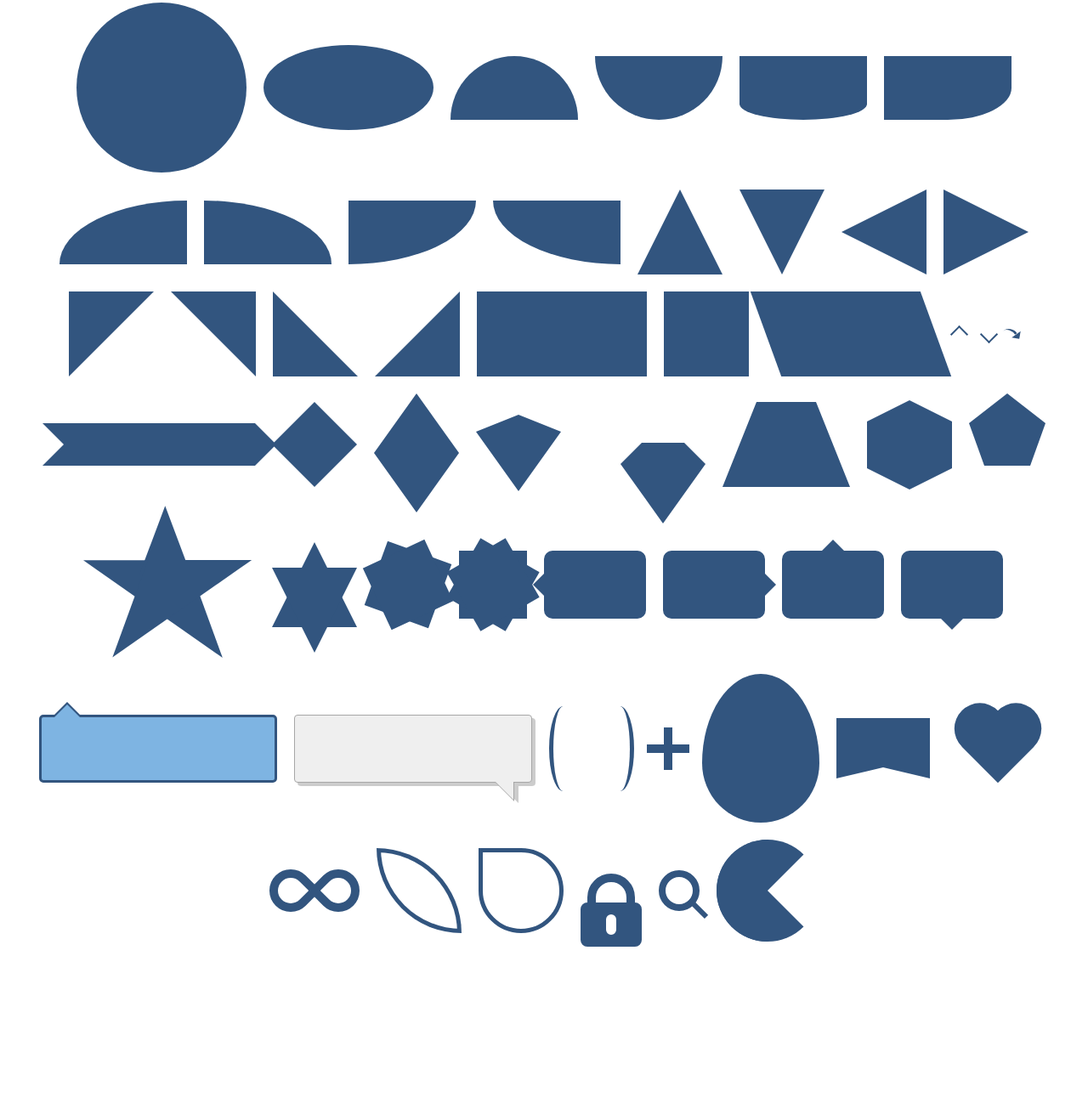
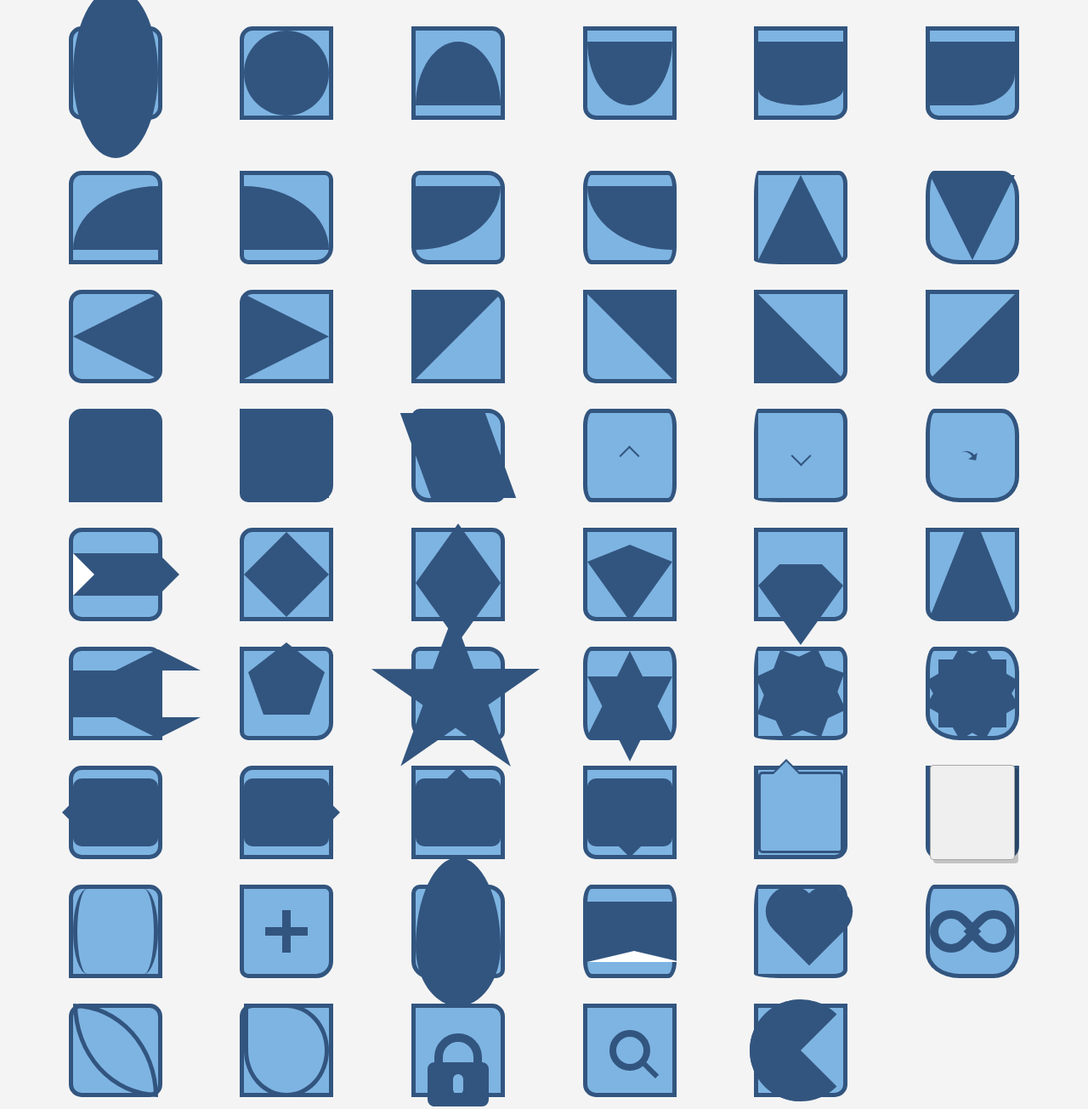
Before and after one commit to KRAKENN8/HTML-CSS, a plain HTML site: page CSS Borders Shapes/index.html in a window 1280 px wide. Shown: the part 93-1398 px from the top of the page at 85% size. Before the commit the page ends 1221 px from the top, so only its background shows below. Drawn offline with nearby package versions, Linux system fonts and the light colour scheme.

Commit message:
Add files via upload

```diff
--- a/CSS Borders Shapes/index.html
+++ b/CSS Borders Shapes/index.html
@@ -5,121 +5,67 @@
     <meta name="viewport" content="width=device-width, initial-scale=1.0">
     <title>Shapes Collection</title>
     <link rel="stylesheet" href="styles.css">
-
-    <!-- Bootstrap 5 -->
-    <link href="https://cdn.jsdelivr.net/npm/bootstrap@5.3.3/dist/css/bootstrap.min.css" rel="stylesheet">
-
 </head>
 <body>
     <h1>Shapes Collection</h1>
 
-    <!-- Круг -->
-    <div class="circle"></div>
-
-    <!-- Эллипс -->
-    <div class="ellipse"></div>
-
-    <!-- Полуэллипсы -->
-    <div class="half-ellipse1"></div>
-    <div class="half-ellipse2"></div>
-    <div class="half-ellipse3"></div>
-    <div class="half-ellipse4"></div>
-
-    <!-- Четверть эллипсы -->
-    <div class="quarter-ellipse1"></div>
-    <div class="quarter-ellipse2"></div>
-    <div class="quarter-ellipse3"></div>
-    <div class="quarter-ellipse4"></div>
-
-    <!-- Треугольники -->
-    <div class="triangle-up"></div>
-    <div class="triangle-down"></div>
-    <div class="triangle-left"></div>
-    <div class="triangle-right"></div>
-    <div class="triangle-top-left"></div>
-    <div class="triangle-top-right"></div>
-    <div class="triangle-bottom-left"></div>
-    <div class="triangle-bottom-right"></div>
-
-    <div class="rectangle"></div>
-
-    <!-- Квадрат -->
-    <div class="square"></div>
-
-    <!-- Параллелограмм -->
-    <div class="parallelogram"></div>
-
-
-    <!-- Стрелки -->
-    <div class="arrow arrow-up"></div>
-    <div class="arrow arrow-down"></div>
-
-    <!-- Изогнутая стрелка -->
-    <div class="arrow-curved"></div>
-
-    <!-- Стрелка-поле -->
-    <div class="arrow-pointer"></div>
-
-    <!-- Ромб -->
-    <div class="diamond1"></div>
-    <div class="diamond2"></div>
-    <div class="diamond3"></div>
-    <div class="diamond4"></div>
-
-    <!-- Трапеция -->
-    <div class="trapezoid"></div>
-
-    <!-- Шестиугольник -->
-    <div class="hexagon"></div>
-
-    <!-- Пятиугольник -->
-    <div class="pentagon"></div>
-
-    <!-- Звезды -->
-    <div class="star-five"></div>
-    <div class="star-six"></div>
-    <div class="star-eight"></div>
-    <div class="star-twelve"></div>
-
-    <!-- Облака -->
-    <div class="bubble bubble1"></div>
-    <div class="bubble bubble2"></div>
-    <div class="bubble bubble3"></div>
-    <div class="bubble bubble4"></div>
-    <div class="bubble bubble5"></div>
-    <div class="bubble bubble6">
-        <div class="bubble6-arrow"></div>
+    <div class="shape-container">
+        <div class="container">
+            <div class="shape shape1"><div class="circle"></div></div>
+            <div class="shape shape2"><div class="ellipse"></div></div>
+            <div class="shape shape3"><div class="half-ellipse1"></div></div>
+            <div class="shape shape4"><div class="half-ellipse2"></div></div>
+            <div class="shape shape5"><div class="half-ellipse3"></div></div>
+            <div class="shape shape6"><div class="half-ellipse4"></div></div>
+        </div>
+        <div class="container">
+        <div class="shape shape7"><div class="quarter-ellipse1"></div></div>
+        <div class="shape shape8"><div class="quarter-ellipse2"></div></div>
+        <div class="shape shape9"><div class="quarter-ellipse3"></div></div>
+        <div class="shape shape10"><div class="quarter-ellipse4"></div></div>
+        <div class="shape shape11"><div class="triangle-up"></div></div>
+        <div class="shape shape12"><div class="triangle-down"></div></div>
+        <div class="shape shape1"><div class="triangle-left"></div></div>
+        <div class="shape shape2"><div class="triangle-right"></div></div>
+        <div class="shape shape3"><div class="triangle-top-left"></div></div>
+        <div class="shape shape4"><div class="triangle-top-right"></div></div>
+        <div class="shape shape5"><div class="triangle-bottom-left"></div></div>
+        <div class="shape shape6"><div class="triangle-bottom-right"></div></div>
+        <div class="shape shape7"><div class="square"></div></div>
+        <div class="shape shape8"><div class="rectangle"></div></div>
+        <div class="shape shape9"><div class="parallelogram"></div></div>
+        <div class="shape shape10"><div class="arrow arrow-up"></div></div>
+        <div class="shape shape11"><div class="arrow arrow-down"></div></div>
+        <div class="shape shape12"><div class="arrow-curved"></div></div>
+        <div class="shape shape1"><div class="arrow-pointer"></div></div>
+        <div class="shape shape2"><div class="diamond1"></div></div>
+        <div class="shape shape3"><div class="diamond2"></div></div>
+        <div class="shape shape4"><div class="diamond3"></div></div>
+        <div class="shape shape5"><div class="diamond4"></div></div>
+        <div class="shape shape6"><div class="trapezoid"></div></div>
+        <div class="shape shape7"><div class="hexagon"></div></div>
+        <div class="shape shape8"><div class="pentagon"></div></div>
+        <div class="shape shape9"><div class="star-five"></div></div>
+        <div class="shape shape10"><div class="star-six"></div></div>
+        <div class="shape shape11"><div class="star-eight"></div></div>
+        <div class="shape shape12"><div class="star-twelve"></div></div>
+        <div class="shape shape1"><div class="bubble bubble1"></div></div>
+        <div class="shape shape2"><div class="bubble bubble2"></div></div>
+        <div class="shape shape3"><div class="bubble bubble3"></div></div>
+        <div class="shape shape4"><div class="bubble bubble4"></div></div>
+        <div class="shape shape5"><div class="bubble bubble5"></div></div>
+        <div class="shape shape6"><div class="bubble bubble6"></div></div>
+        <div class="shape shape7"><div class="brackets"></div></div>
+        <div class="shape shape8"><div class="cross"></div></div>
+        <div class="shape shape9"><div class="egg"></div></div>
+        <div class="shape shape10"><div class="flag"></div></div>
+        <div class="shape shape11"><div class="heart"></div></div>
+        <div class="shape shape12"><div class="infinity"></div></div>
+        <div class="shape shape1"><div class="leaf leaf1"></div></div>
+        <div class="shape shape2"><div class="leaf leaf2"></div></div>
+        <div class="shape shape3"><div class="lock"></div></div>
+        <div class="shape shape4"><div class="magnifying-glass"></div></div>
+        <div class="shape shape5"><div class="pac-man"></div></div>
     </div>
-
-    <!-- Скобки -->
-    <div class="brackets"></div>
-
-    <!-- Крест -->
-    <div class="cross"></div>
-
-    <!-- Яйцо -->
-    <div class="egg"></div>
-
-    <!-- Флаг -->
-    <div class="flag"></div>
-
-    <!-- Сердце -->
-    <div class="heart"></div>
-
-    <!-- Знак бесконечности -->
-    <div class="infinity"></div>
-
-    <!-- Листья -->
-    <div class="leaf leaf1"></div>
-    <div class="leaf leaf2"></div>
-
-    <!-- Замок -->
-    <div class="lock"></div>
-
-    <!-- Лупа -->
-    <div class="magnifying-glass"></div>
-
-    <!-- Пакман -->
-    <div class="pac-man"></div>
 </body>
 </html>
--- a/CSS Borders Shapes/styles.css
+++ b/CSS Borders Shapes/styles.css
@@ -19,9 +19,22 @@ h1 {
     color: #32557f;
 }
 
+.container {
+    display: grid;
+    grid-template-columns: repeat(6, 1fr); /* 6 колонок */
+    gap: 10px; /* Расстояние между фигурами */
+    width: 100%; /* Ширина контейнера */
+    max-width: 100%; /* Максимальная ширина */
+    box-sizing: border-box;
+}
+
 .shape-container {
-    text-align: center;
-    margin: 10px;
+    display: flex;
+    flex-wrap: wrap;
+    justify-content: center;
+    gap: 20px;
+    max-width: 1200px;
+    margin: 0 auto;
 }
 
 .shape-container div {
@@ -38,6 +51,33 @@ h1 {
     text-align: left;
     white-space: pre-wrap;
 }
+
+.shape {
+    display: flex;
+    justify-content: center;
+    align-items: center;
+    width: 100px;
+    height: 100px;
+    border: 5px solid #32557f;
+    background: #7eb4e2;
+    font-family: Arial, sans-serif;
+    font-size: 16px;
+    color: #32557f;
+    text-align: center;
+}
+
+.shape1 { border-radius: 15px; }
+.shape2 { border-top-left-radius: 15px; }
+.shape3 { border-top-right-radius: 15px; }
+.shape4 { border-bottom-left-radius: 15px; }
+.shape5 { border-bottom-right-radius: 15px; }
+.shape6 { border-radius: 0 0 15px 15px; }
+.shape7 { border-radius: 15px 15px 0 0; }
+.shape8 { border-radius: 0 10px 20px; }
+.shape9 { border-radius: 10px 20px; }
+.shape10 { border-radius: 10px / 20px; }
+.shape11 { border-radius: 5px 10px 15px 30px / 30px 15px 10px 5px; }
+.shape12 { border-radius: 10px 20px 30px 40px / 30px; }
 
 /* Круг */
 .circle {
```
